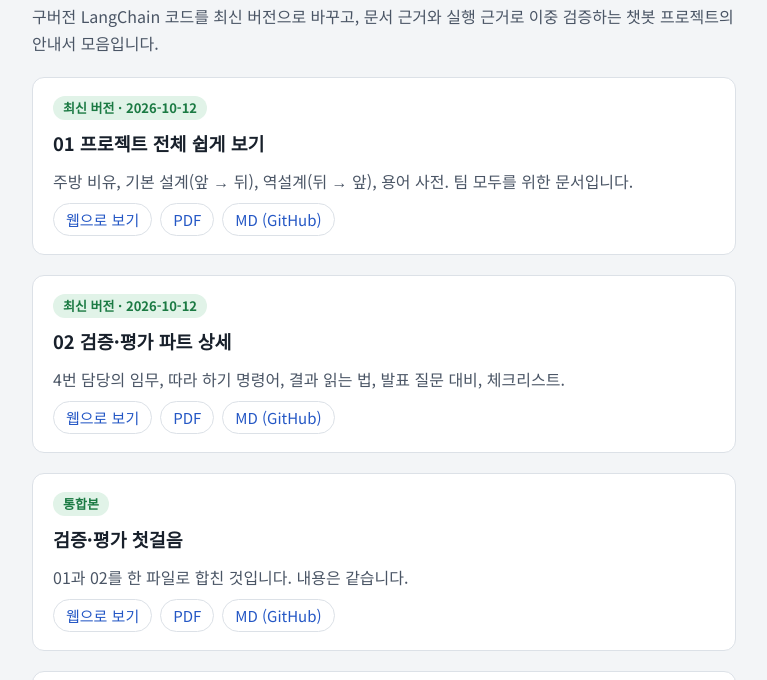
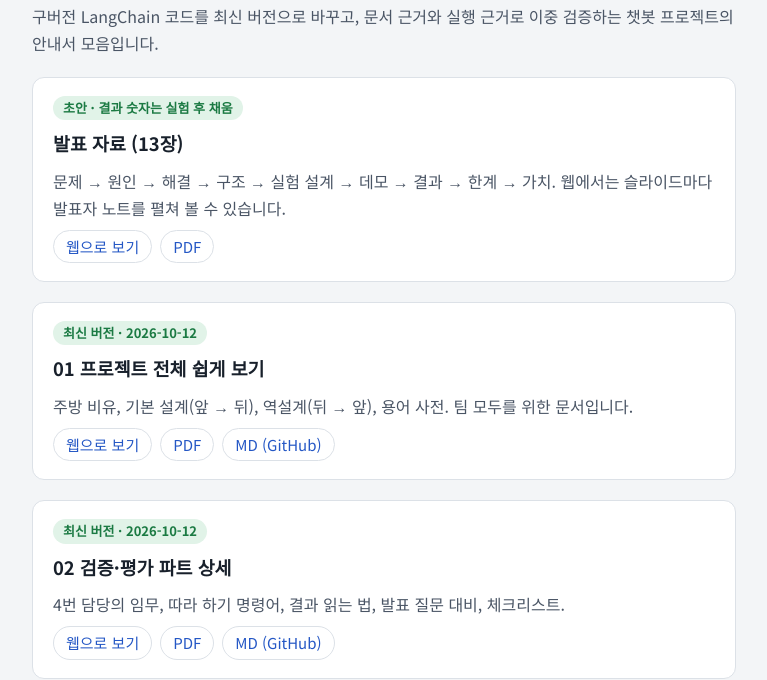
Before and after one commit to SKN35shimsungwook/langchain-migration-helper, a plain HTML site: page index.html in a window 1280 px wide. Shown: the part 119-799 px from the top of the page, without its empty margins (256-1023 px from the left). Drawn offline with Linux system fonts and the light colour scheme.

Commit message:
docs: README와 목차 페이지에 발표 자료 링크 추가

```diff
--- a/index.html
+++ b/index.html
@@ -26,6 +26,16 @@ p { margin: 0; color: var(--ink-2); }
 <main>
   <h1>LangChain 마이그레이션 도우미</h1>
   <p>구버전 LangChain 코드를 최신 버전으로 바꾸고, 문서 근거와 실행 근거로 이중 검증하는 챗봇 프로젝트의 안내서 모음입니다.</p>
+
+  <div class="card">
+    <span class="badge">초안 · 결과 숫자는 실험 후 채움</span>
+    <h2>발표 자료 (13장)</h2>
+    <p>문제 → 원인 → 해결 → 구조 → 실험 설계 → 데모 → 결과 → 한계 → 가치. 웹에서는 슬라이드마다 발표자 노트를 펼쳐 볼 수 있습니다.</p>
+    <div class="links">
+      <a href="presentation/발표자료.html">웹으로 보기</a>
+      <a href="presentation/발표자료.pdf">PDF</a>
+    </div>
+  </div>
 
   <div class="card">
     <span class="badge">최신 버전 · 2026-10-12</span>
```
Also changed, not shown: 1 other file.
